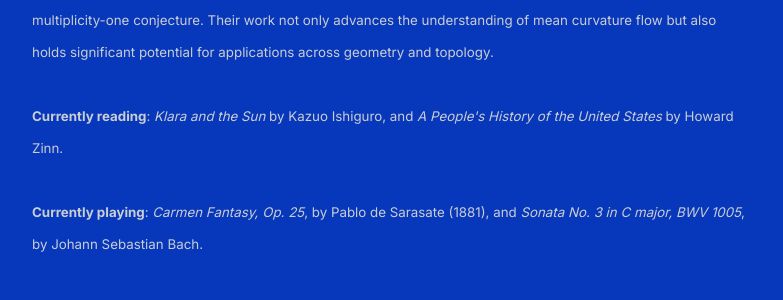
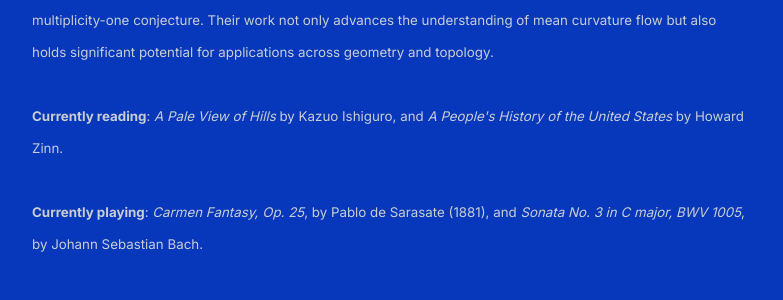
Before and after one commit to shihankanungo/shihankanungo.github.io, a Jekyll site: the page built from index.md, in a window 1280 px wide. Shown: the part 846-1146 px from the top of the page, without its empty margins (248-1031 px from the left). Built offline with Jekyll 4.4.1, drawn with Linux system fonts in a browser that asks for light colours.

Commit message:
Update _config.yml

```diff
--- a/_config.yml
+++ b/_config.yml
@@ -11,7 +11,7 @@
           <br /><br />
           <small><b>Recent news</b>: Richard Bamler, a mathematician at UC Berkeley, and Bruce Kleiner of NYU have proved the multiplicity-one conjecture. Their work not only advances the understanding of mean curvature flow but also holds significant potential for applications across geometry and topology. </small>
           <br /><br />
-          <small><b>Currently reading</b>: <i>Klara and the Sun</i> by Kazuo Ishiguro, and <i>A People's History of the United States</i> by Howard Zinn.</small>
+          <small><b>Currently reading</b>: <i>A Pale View of Hills</i> by Kazuo Ishiguro, and <i>A People's History of the United States</i> by Howard Zinn.</small>
           <br /><br />
           <small><b>Currently playing</b>: <i>Carmen Fantasy, Op. 25</i>, by Pablo de Sarasate (1881), and <i>Sonata No. 3 in C major, BWV 1005</i>, by Johann Sebastian Bach.</small>
           <br /><br />
```
